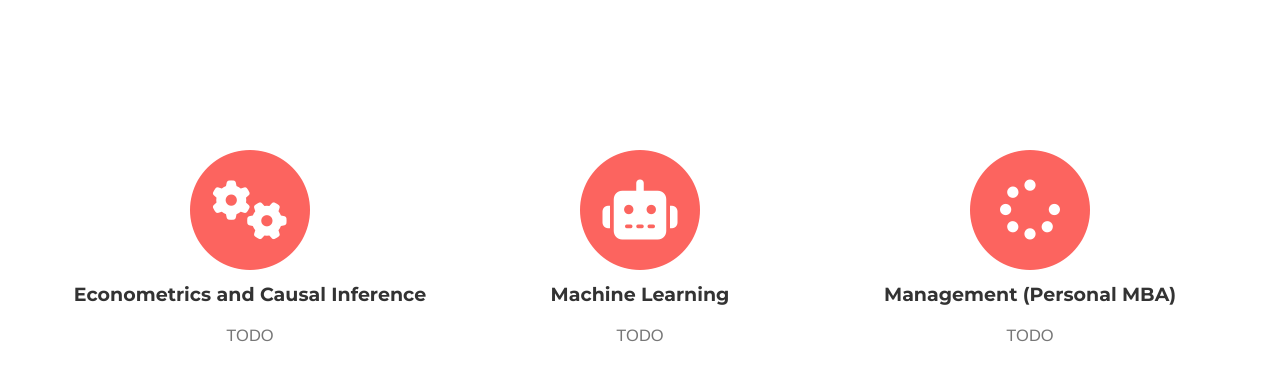
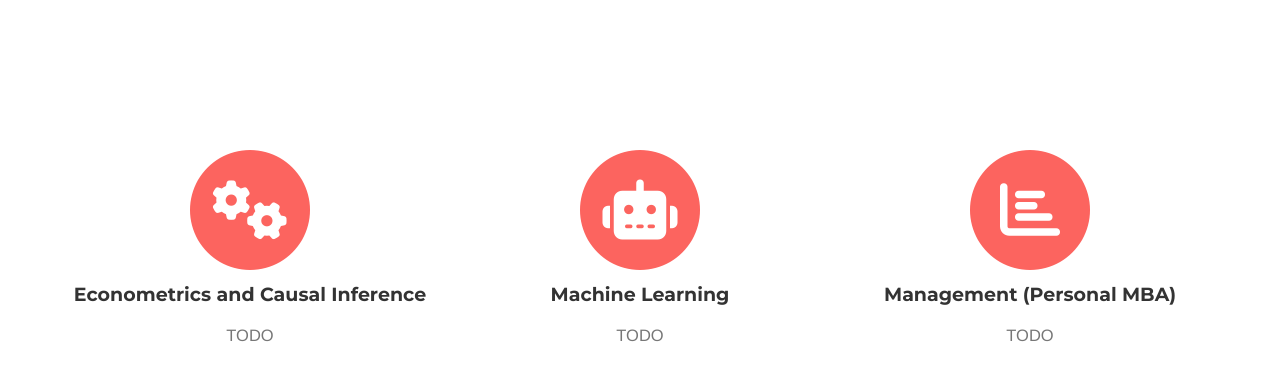
Before and after one commit to matheusfacure/matheusfacure.github.io, a Jekyll site: the page built from index.html, in a window 1280 px wide and 1235 px high. Shown: the part 625-994 px from the top of the window. Built offline with Jekyll 4.4.1, drawn with Linux system fonts in a browser that asks for light colours; nearby versions of some CDN libraries; some web fonts are replaced.

Commit message:
update favicons

```diff
--- a/_includes/ml_sections.html
+++ b/_includes/ml_sections.html
@@ -7,7 +7,7 @@
                     <a href="/mltutorial/">
                     <span class="fa-stack fa-4x">
                         <i class="fa fa-circle fa-stack-2x text-primary"></i>
-                        <i class="fa fa-gears fa-stack-1x fa-inverse"></i>
+                        <i class="fa fa-book fa-stack-1x fa-inverse"></i>
                     </span>
                     </a>
 
--- a/_includes/sections.html
+++ b/_includes/sections.html
@@ -28,7 +28,7 @@
                     <a href="/mba/">
                     <span class="fa-stack fa-4x">
                         <i class="fa fa-circle fa-stack-2x text-primary"></i>
-                        <i class="fa fa-spinner fa-stack-1x fa-inverse"></i>
+                        <i class="fa fa-chart-bar fa-stack-1x fa-inverse"></i>
                     </span>
                     </a>
                     <h4 class="service-heading">Management (Personal MBA)</h4>
```
